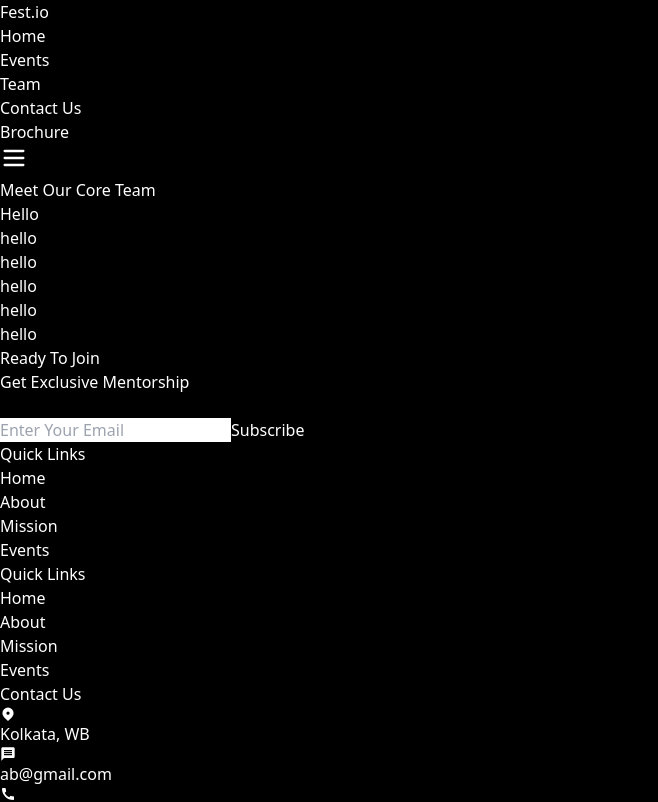
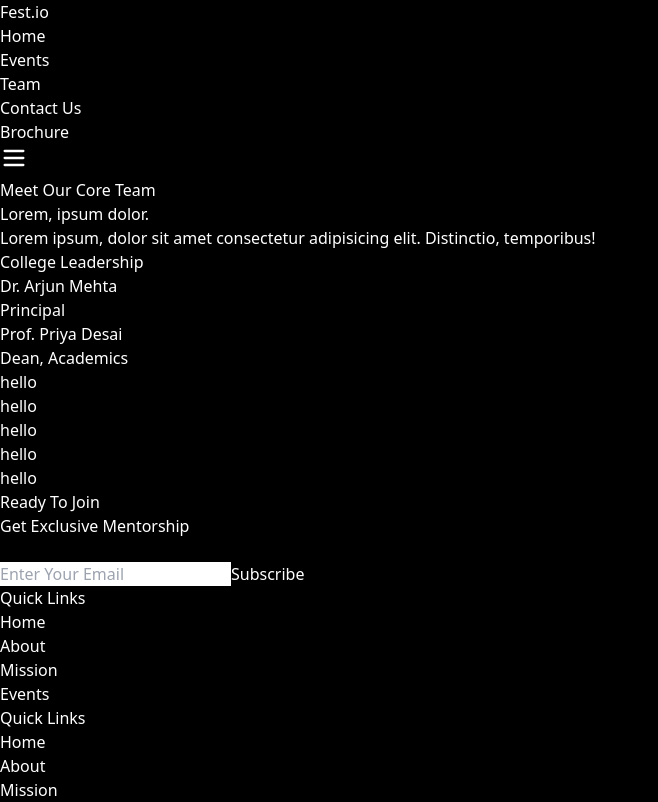
Before and after one commit to Surajit-Tunga/Fest.io, a React (Vite) app: page /team in a window 1280 px wide. Shown: the top 802 px of the page, without its empty margins (0-658 px from the left). Built offline with nearby package versions, Linux system fonts and the light colour scheme.

Commit message:
Added chair

```diff
--- a/src/components/Team.jsx
+++ b/src/components/Team.jsx
@@ -6,16 +6,6 @@ import Web from "./team/web";
 import Voll from "./team/Voll";
 
 
-const teamMembers = [
-  {
-    name: "Surajit Tunga",
-    role: "Team Lead",
-    linkedin: "#",
-    github: "#",
-    twitter: "#",
-  },
-];
-
 const CoreTeam = () => {
   return (
     <section className="mt-20 text-white py-10 px-6">
@@ -23,6 +13,12 @@ const CoreTeam = () => {
            <h1 className="text-3xl md:text-4xl font-extrabold mb-6 border-l-4 border-orange-500 pl-5">
                Meet Our <span className="text-orange-500">Core Team</span>
         </h1>
+        <p className="text-5xl mx-10">
+          Lorem, ipsum dolor.
+        </p>
+        <p className="mx-10 mt-4 text-orange-50">
+          Lorem ipsum, dolor sit amet consectetur adipisicing elit. Distinctio, temporibus!
+        </p>
       </div>
       <div className="max-w-3xl mx-auto text-center">
         <Chair/>
--- a/src/components/team/Chair.jsx
+++ b/src/components/team/Chair.jsx
@@ -1,11 +1,42 @@
-import React from 'react'
+import React from 'react';
+
+const Chairperson = [
+  {
+    Name: "Dr. Arjun Mehta",
+    Designation: "Principal",
+  },
+  {
+    Name: "Prof. Priya Desai",
+    Designation: "Dean, Academics",
+  }
+];
 
 const Chair = () => {
   return (
-    <div>
-      Hello
+    <div className="text-white py-16 px-4">
+      <h1 className="text-4xl font-bold mb-14 text-center text-orange-400">
+        College Leadership
+      </h1>
+
+      <div className="grid grid-cols-1 sm:grid-cols-2 gap-10 place-items-center">
+        {Chairperson.map((person, index) => (
+          <div
+            key={index}
+            className="w-72 backdrop-blur-sm bg-transparent border border-orange-400/30 rounded-2xl p-6
+                       shadow-none hover:shadow-[0_8px_30px_-10px_rgba(255,165,0,0.25)]
+                       transition duration-300 text-center"
+          >
+            <div className="text-2xl font-bold text-white mb-1">
+              {person.Name}
+            </div>
+            <div className="text-orange-300 text-base font-medium">
+              {person.Designation}
+            </div>
+          </div>
+        ))}
+      </div>
     </div>
-  )
-}
+  );
+};
 
-export default Chair
+export default Chair;
```
